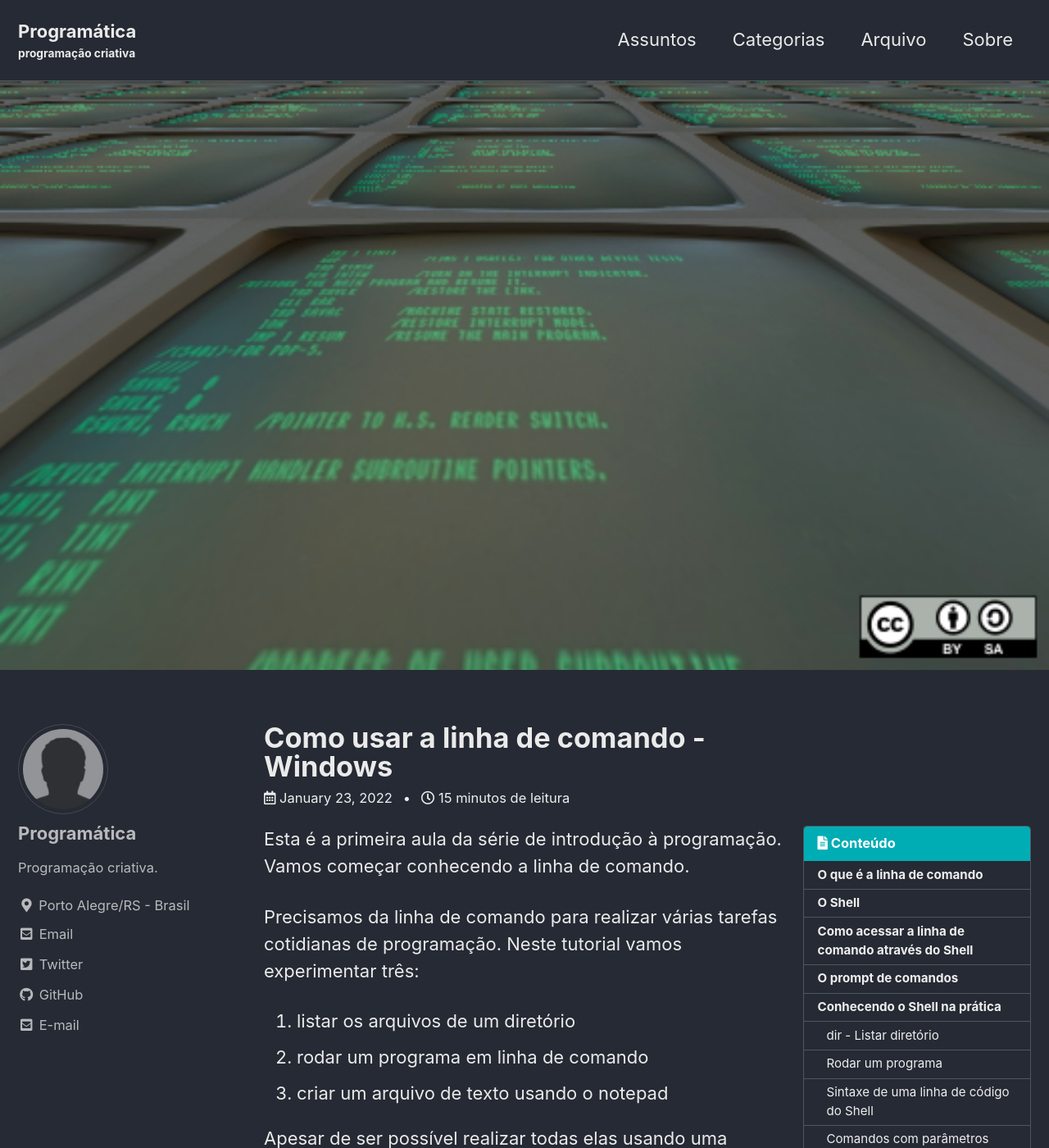
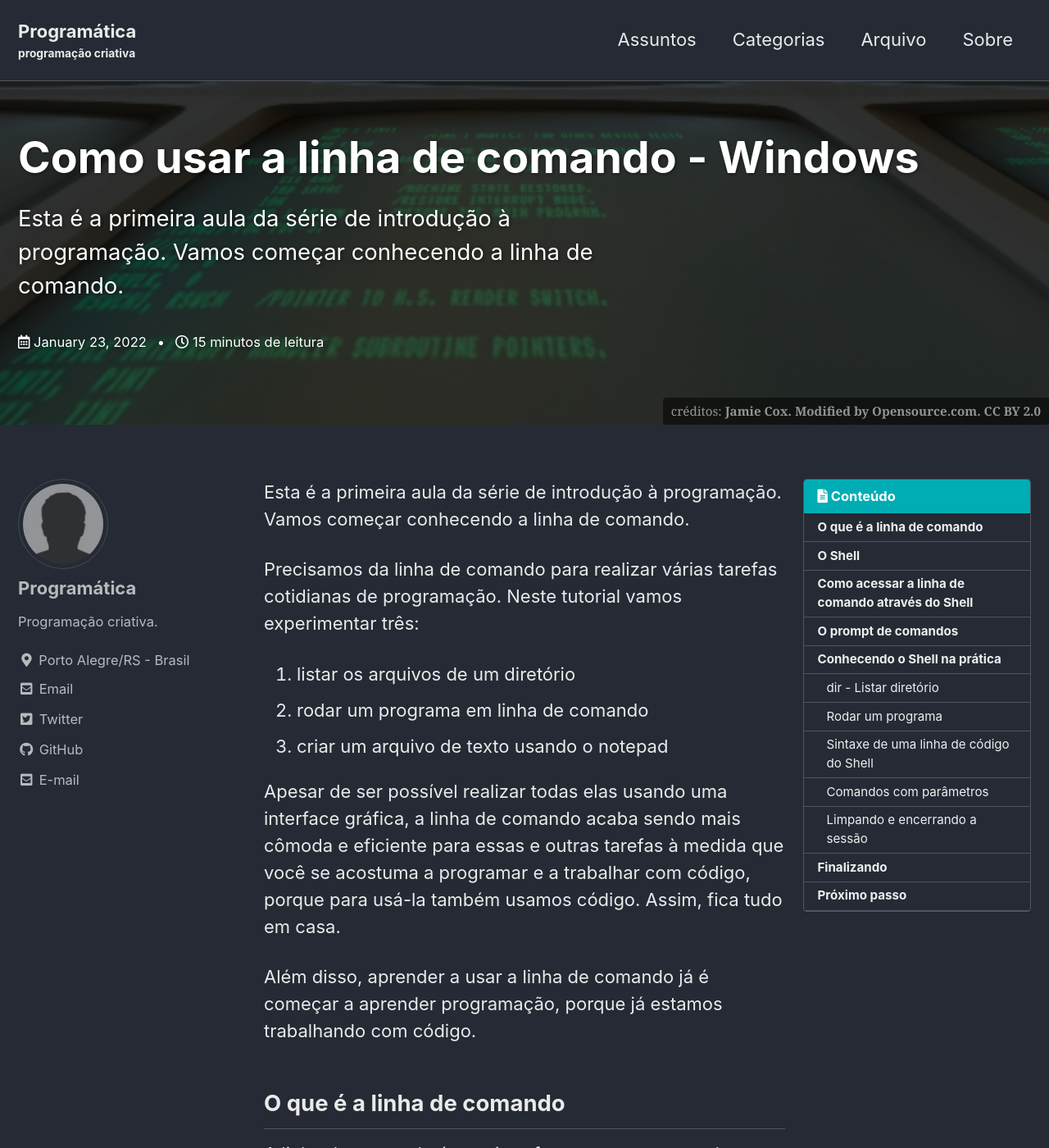
Before and after one commit to grzzr/programatica, a Jekyll site: the page built from _posts/2022-01-23-CLI01.md, in a window 1280 px wide and 1400 px high. Shown: the whole window at 82% size. Built offline with Jekyll 4.4.1, drawn with Linux system fonts in a browser that asks for light colours; cached includes are drawn as plain includes.

```diff
--- a/_posts/2022-01-23-CLI01.md
+++ b/_posts/2022-01-23-CLI01.md
@@ -1,21 +1,28 @@
 ---
 title: "Como usar a linha de comando - Windows"
 last_modified_at: 2022-01-26-23:19:02-03:00
-header:
-  teaser: /img/cli01/osdc_terminals.png
-  image: /img/cli01/osdc_terminals.png
-  image_description: "Jamie Cox. Modified by Opensource.com. CC BY 2.0"
-  excerpt: 'Como usar a linha de comando - Windows'
-intro:
-  - excerpt: 'Esta é a primeira aula da série de introdução à programação. Vamos começar conhecendo a linha de comando.`type="center"`'
-toc: true
-toc_sticky: true
 categories:
   - Tutoriais
 tags:
   - CLI
   - windows
   - introdução
+author_profile: true
+toc: true
+toc_sticky: true
+
+header:
+  teaser: /img/cli01/osdc_terminals.png
+  overlay_image: /img/cli01/osdc_terminals.png
+  overlay_color: "#000"
+  overlay_filter: "0.5"
+  caption: "créditos: **Jamie Cox. Modified by Opensource.com. CC BY 2.0**"
+  excerpt: 'Como usar a linha de comando - Windows'
+  intro:
+    - excerpt: 'Esta é a primeira aula da série de introdução à programação. Vamos começar conhecendo a linha de comando.`type="center"`'
+#  actions:
+#    - label: "Download"
+#      url: "https://"
 ---
 Esta é a primeira aula da série de introdução à programação. Vamos começar conhecendo a linha de comando.
 
```
